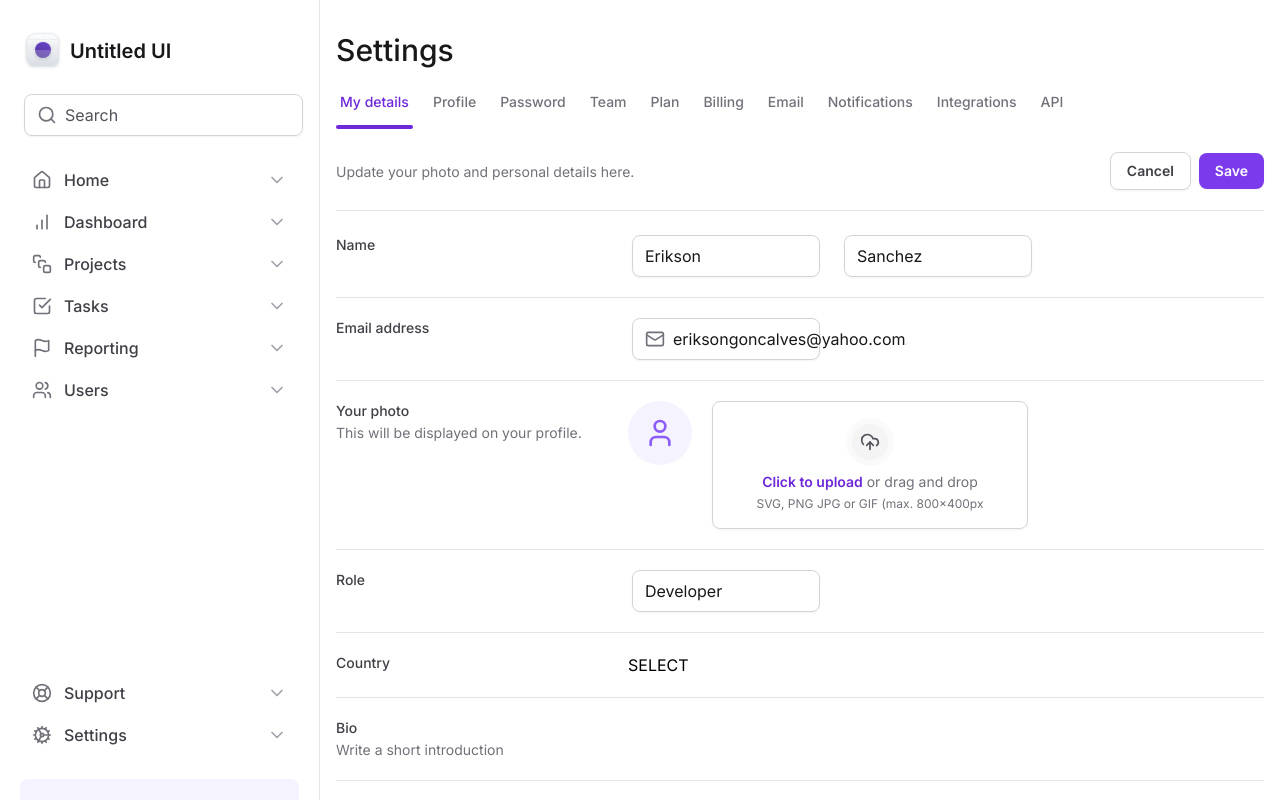
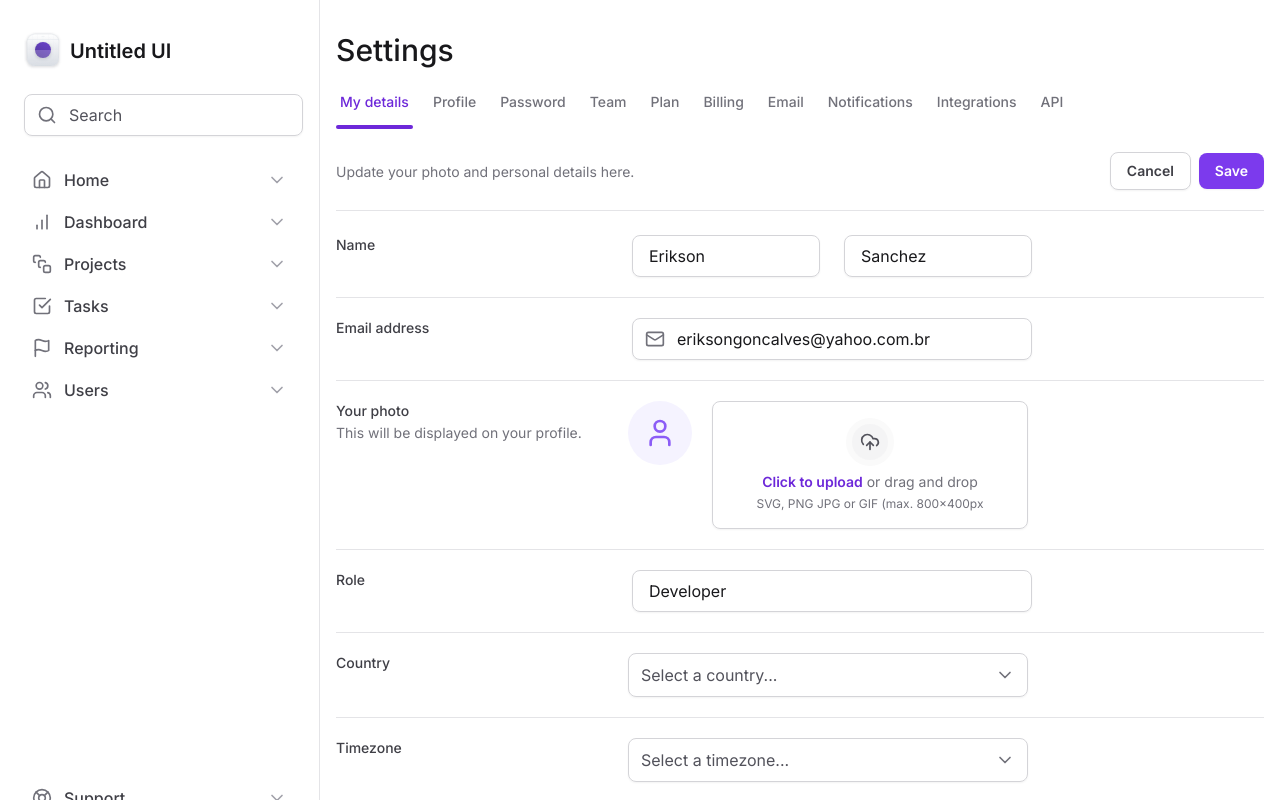
Before and after one commit to eriksongoncalves/rocketseat-tailwind-next, a Next.js app: page / in a window 1280 px wide. Shown: the top 800 px of the page. Built offline with nearby package versions, Linux system fonts and the light colour scheme.

Commit message:
feat: form select

```diff
--- a/package.json
+++ b/package.json
@@ -10,6 +10,7 @@
     "prettier": "prettier --check '*/**/*.{ts,tsx}'"
   },
   "dependencies": {
+    "@radix-ui/react-select": "^2.0.0",
     "@radix-ui/react-tabs": "^1.0.4",
     "framer-motion": "^11.2.10",
     "lucide-react": "^0.395.0",
--- a/src/app/components/Input/index.tsx
+++ b/src/app/components/Form/Input/index.tsx
@@ -11,7 +11,7 @@
 function InputControl({ ...rest }: InputControlProps) {
   return (
     <input
-      className="flex-1 border-0 bg-transparent p-0 text-zinc-900 placeholder-zinc-600 outline-none"
+      className="mx-1 flex-1 border-0 bg-transparent p-0 text-zinc-900 placeholder-zinc-600 outline-none"
       placeholder="Search"
       {...rest}
     />
--- /dev/null
+++ b/src/app/components/Form/Select/SelectItem.tsx
@@ -0,0 +1,23 @@
+"use client"
+
+import * as Select from "@radix-ui/react-select"
+import { Check } from "lucide-react"
+
+export type SelectItemProps = Select.SelectItemProps & {
+  text: string
+}
+
+export function SelectItem({ text, ...props }: SelectItemProps) {
+  return (
+    <Select.Item
+      className="flex items-center justify-between gap-2 px-3 py-2.5 outline-none data-[highlighted]:bg-zinc-50"
+      {...props}
+    >
+      <Select.ItemText className="text-black">{text}</Select.ItemText>
+
+      <Select.ItemIndicator>
+        <Check className="h-4 w-4 text-violet-500" />
+      </Select.ItemIndicator>
+    </Select.Item>
+  )
+}
--- /dev/null
+++ b/src/app/components/Form/Select/index.tsx
@@ -0,0 +1,34 @@
+"use client"
+
+import * as SelectPrimitive from "@radix-ui/react-select"
+import { ChevronDown } from "lucide-react"
+import { ReactNode } from "react"
+
+export interface SelectProps {
+  children: ReactNode
+  placeholder: string
+}
+
+export default function Select({ children, placeholder }: SelectProps) {
+  return (
+    <SelectPrimitive.Root>
+      <SelectPrimitive.Trigger className="flex h-11 w-full items-center justify-between gap-2 rounded-lg border border-zinc-300 px-3 py-2 shadow-sm data-[placeholder]:text-zinc-600">
+        <SelectPrimitive.Value placeholder={placeholder} className="text-black" />
+        <SelectPrimitive.Icon>
+          <ChevronDown className="h-5 w-5 text-zinc-500" />
+        </SelectPrimitive.Icon>
+      </SelectPrimitive.Trigger>
+
+      <SelectPrimitive.Portal>
+        <SelectPrimitive.Content
+          side="bottom"
+          position="popper"
+          sideOffset={8}
+          className="z-10 w-[--radix-select-trigger-width] overflow-hidden rounded-lg border border-zinc-200 bg-white"
+        >
+          <SelectPrimitive.Viewport>{children}</SelectPrimitive.Viewport>
+        </SelectPrimitive.Content>
+      </SelectPrimitive.Portal>
+    </SelectPrimitive.Root>
+  )
+}
--- a/src/app/components/Sidebar/index.tsx
+++ b/src/app/components/Sidebar/index.tsx
@@ -14,7 +14,7 @@
 import { NavItem } from "./NavItem"
 import { UsedSpaceWidget } from "./UsedSpaceWidget"
 import { Profile } from "./Profile"
-import Input from "../Input"
+import Input from "../Form/Input"
 
 export function Sidebar() {
   return (
--- a/src/app/page.tsx
+++ b/src/app/page.tsx
@@ -1,7 +1,9 @@
 import { Mail } from "lucide-react"
 
 import { SettingsTabs } from "@/components/SettingsTabs"
-import Input from "@/components/Input"
+import Input from "@/components/Form/Input"
+import Select from "@/components/Form/Select"
+import { SelectItem } from "@/components/Form/Select/SelectItem"
 import * as FileInput from "@/components/Form/FileInput"
 
 export default function Home() {
@@ -59,7 +61,7 @@
             <label htmlFor="email" className="text-sm font-medium text-zinc-700">
               Email address
             </label>
-            <div className="grid grid-cols-2 gap-6">
+            <div className="grid-cols grid gap-6">
               <Input.Root>
                 <Input.Prefix>
                   <Mail className="h-5 w-5 text-zinc-500" />
@@ -72,7 +74,6 @@
                 />
               </Input.Root>
             </div>
-            <div />
           </div>
 
           {/* YOUR PHOTO */}
@@ -96,7 +97,7 @@
             <label htmlFor="role" className="text-sm font-medium text-zinc-700">
               Role
             </label>
-            <div className="grid grid-cols-2 gap-6">
+            <div className="grid-cols grid gap-6">
               <Input.Root>
                 <Input.Control id="role" defaultValue="Developer" />
               </Input.Root>
@@ -109,7 +110,22 @@
             <label htmlFor="country" className="text-sm font-medium text-zinc-700">
               Country
             </label>
-            <div className="grid grid-cols-2 gap-6">SELECT</div>
+
+            <Select placeholder="Select a country...">
+              <SelectItem value="br" text="Brazil" />
+              <SelectItem value="us" text="United States" />
+            </Select>
+          </div>
+
+          {/* TIMEZONE */}
+          <div className="grid grid-cols-form gap-3 pt-5">
+            <label htmlFor="timezone" className="text-sm font-medium text-zinc-700">
+              Timezone
+            </label>
+            <Select placeholder="Select a timezone...">
+              <SelectItem value="utc8" text="Pacific Standard Time (UTC-08:00)" />
+              <SelectItem value="utc3" text="America São Paulo (UTC-03:00)" />
+            </Select>
             <div />
           </div>
 
```
Also changed, not shown: 1 other file (tests, documents, lock files or other folders).
